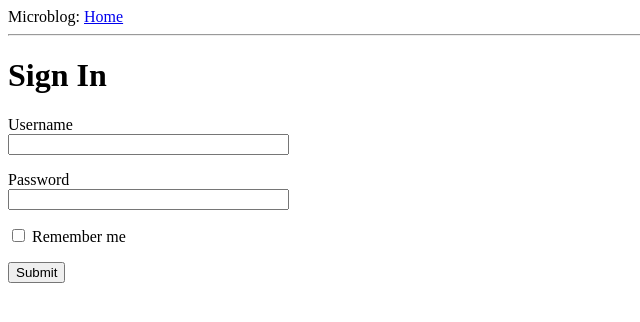
After one commit to p-dipen/python-microblog, a Flask app: page /login in a window 1280 px wide. The commit adds this page. Shown: the top 322 px of the page, without its empty margins (0-640 px from the left). Run offline with Flask 3, Linux system fonts and the light colour scheme.

Commit message:
Add form-wtf

```diff
--- a/app/__init__.py
+++ b/app/__init__.py
@@ -1,5 +1,7 @@
 from flask import Flask
+from config import Config
 app = Flask(__name__)
+app.config.from_object(Config)
 
 print(__name__)
 from app import routes
--- /dev/null
+++ b/app/forms.py
@@ -0,0 +1,10 @@
+from flask_wtf import FlaskForm
+from wtforms import StringField, PasswordField, BooleanField, SubmitField
+from wtforms.validators import DataRequired
+
+
+class LoginForm(FlaskForm):
+    username = StringField('Username', validators=[DataRequired()])
+    password = PasswordField('Password', validators=[DataRequired()])
+    remember_me = BooleanField('Remember me')
+    submit = SubmitField('Submit')
--- a/app/routes.py
+++ b/app/routes.py
@@ -1,8 +1,14 @@
 from flask import render_template
 from app import app
+from app.forms import LoginForm
 
 @app.route('/')
 @app.route('/index')
 def index():
-    user = {'username':'Dipen'}
+    user = {'username':'Class'}
     return render_template('index.html', title='Home', user=user)
+
+@app.route('/login')
+def login():
+    form = LoginForm()
+    return render_template('login.html',title='Sign in', form=form)
--- /dev/null
+++ b/app/templates/base.html
@@ -0,0 +1,15 @@
+<!DOCTYPE html>
+<html>
+  <head>
+    {% if title %}
+    <title>{{ title }} - Microblog</title>
+    {% else %}
+    <title>Welcome to Microblog</title>
+    {% endif %}
+  </head>
+  <body>
+    <div>Microblog: <a href="/index">Home</a></div>
+    <hr />
+    {% block content %}{% endblock %}
+  </body>
+</html>
--- /dev/null
+++ b/app/templates/login.html
@@ -0,0 +1,16 @@
+{% extends "base.html" %} {% block content %}
+<h1>Sign In</h1>
+<form action="" method="post" novalidate>
+  {{ form.hidden_tag() }}
+  <p>
+    {{ form.username.label }}<br />
+    {{ form.username(size=32) }}
+  </p>
+  <p>
+    {{ form.password.label }}<br />
+    {{ form.password(size=32) }}
+  </p>
+  <p>{{ form.remember_me() }} {{ form.remember_me.label }}</p>
+  <p>{{ form.submit() }}</p>
+</form>
+{% endblock %}
--- /dev/null
+++ b/config.py
@@ -0,0 +1,4 @@
+import os
+
+class Config:
+    SECRET_KEY = os.environ.get('SECRET_KEY') or 'your-will-never-guess'
```
Also changed, not shown: app/templates/index.html (+3 -11 lines).
